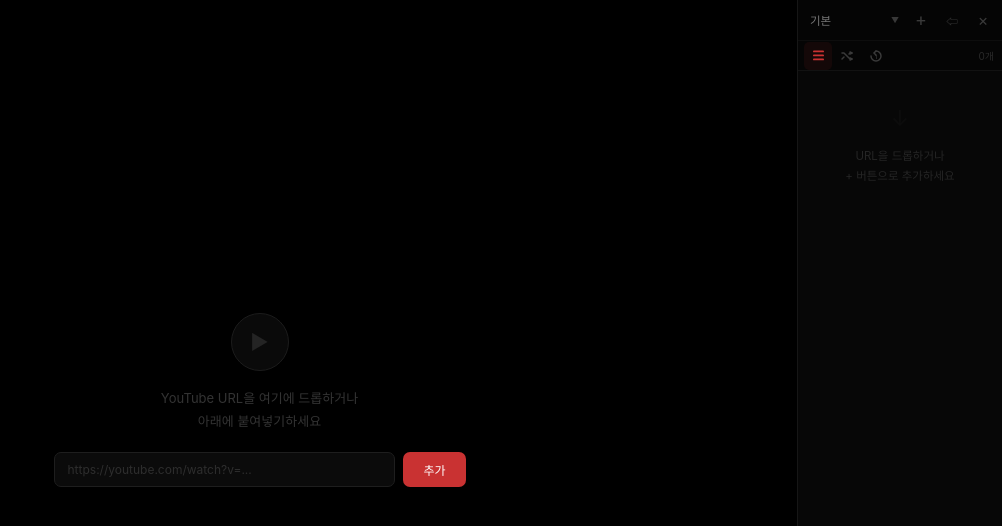
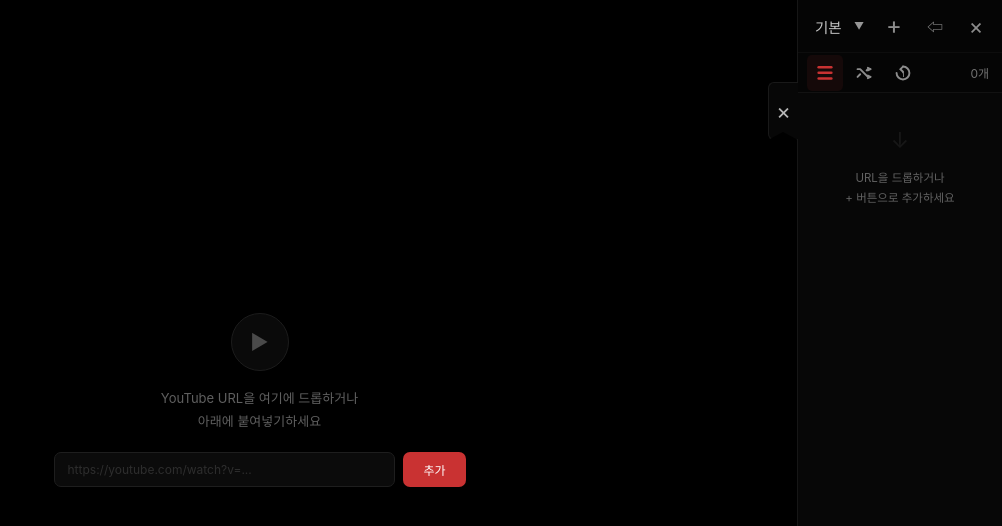
Before and after one commit to m00nlygreat/yt-list, a React (Vite) app: page / in a window 1280 px wide. Shown: the top 526 px of the page, without its empty margins (278-1280 px from the left). Built offline with nearby package versions, Linux system fonts and the light colour scheme.

Commit message:
Refine playlist panel interactions

```diff
--- a/src/App.css
+++ b/src/App.css
@@ -42,21 +42,21 @@
 .edge-trigger::after {
   content: '';
   position: absolute;
-  top: var(--edge-y, 50%);
+  top: 0;
+  bottom: 0;
   width: 160px;
-  height: min(1260px, 210vh);
   opacity: 0;
   pointer-events: none;
   transition:
-    opacity 1.5s cubic-bezier(0.16, 1, 0.3, 1),
-    transform 1.5s cubic-bezier(0.16, 1, 0.3, 1);
+    opacity 0.18s ease-out,
+    transform 0.18s ease-out;
 }
 
 .edge-trigger-r::after {
   right: 0;
-  transform: translateY(-50%) translateX(28px);
+  transform: translateX(28px);
   background: radial-gradient(
-    ellipse at 100% 50%,
+    ellipse 160px 630px at 100% var(--edge-y, 50%),
     rgba(255, 255, 255, 0.32) 0%,
     rgba(255, 255, 255, 0.14) 22%,
     rgba(255, 255, 255, 0.04) 50%,
@@ -66,9 +66,9 @@
 
 .edge-trigger-l::after {
   left: 0;
-  transform: translateY(-50%) translateX(-28px);
+  transform: translateX(-28px);
   background: radial-gradient(
-    ellipse at 0% 50%,
+    ellipse 160px 630px at 0% var(--edge-y, 50%),
     rgba(255, 255, 255, 0.32) 0%,
     rgba(255, 255, 255, 0.14) 22%,
     rgba(255, 255, 255, 0.04) 50%,
@@ -79,7 +79,7 @@
 .edge-trigger-r:hover::after,
 .edge-trigger-l:hover::after {
   opacity: 1;
-  transform: translateY(-50%) translateX(0);
+  transform: translateX(0);
 }
 
 .main-content {
@@ -150,11 +150,11 @@
   align-items: center;
   justify-content: center;
   font-size: 20px;
-  color: #242424;
+  color: #4a4a4a;
 }
 
 .drop-hint-text {
-  color: #333;
+  color: #5f5f5f;
   font-size: 13px;
   line-height: 1.75;
   text-align: center;
@@ -293,6 +293,48 @@
   left: 2px;
 }
 
+.panel-bookmark-close {
+  position: absolute;
+  top: 82px;
+  width: 30px;
+  height: 58px;
+  z-index: 45;
+  display: flex;
+  align-items: center;
+  justify-content: center;
+  background: #070707;
+  border: 1px solid #191919;
+  color: #b8b8b8;
+  cursor: pointer;
+  font-size: 22px;
+  line-height: 1;
+  box-shadow: 0 10px 24px rgba(0, 0, 0, 0.42);
+  transition:
+    color 0.12s,
+    background 0.12s,
+    border-color 0.12s;
+}
+
+.panel-bookmark-close:hover {
+  background: #101010;
+  border-color: #282828;
+  color: #fff;
+}
+
+.panel-bookmark-close-l {
+  left: -30px;
+  border-right: 0;
+  border-radius: 6px 0 0 6px;
+  clip-path: polygon(0 0, 100% 0, 100% 100%, 50% 86%, 0 100%);
+}
+
+.panel-bookmark-close-r {
+  right: -30px;
+  border-left: 0;
+  border-radius: 0 6px 6px 0;
+  clip-path: polygon(0 0, 100% 0, 100% 100%, 50% 86%, 0 100%);
+}
+
 .panel-hdr {
   display: flex;
   flex-direction: column;
@@ -302,19 +344,19 @@
 }
 
 .panel-hdr-top {
+  height: 52px;
+  display: flex;
+  align-items: center;
+  padding: 0 7px 0 9px;
+  gap: 3px;
+}
+
+.panel-hdr-modes {
   height: 40px;
   display: flex;
   align-items: center;
-  padding: 0 4px 0 6px;
-  gap: 1px;
-}
-
-.panel-hdr-modes {
-  height: 30px;
-  display: flex;
-  align-items: center;
-  padding: 0 4px 0 6px;
-  gap: 1px;
+  padding: 0 7px 0 9px;
+  gap: 3px;
   border-top: 1px solid #0d0d0d;
 }
 
@@ -323,9 +365,9 @@
 }
 
 .panel-count {
-  font-size: 10px;
-  color: #2a2a2a;
-  padding-right: 4px;
+  font-size: 12px;
+  color: #737373;
+  padding-right: 6px;
   flex-shrink: 0;
 }
 
@@ -336,7 +378,7 @@
   justify-content: center;
   background: none;
   border-radius: 5px;
-  color: #3a3a3a;
+  color: #8c8c8c;
   cursor: pointer;
   flex-shrink: 0;
   transition:
@@ -345,36 +387,41 @@
 }
 
 .mode-btn {
-  width: 28px;
-  height: 28px;
+  width: 36px;
+  height: 36px;
+}
+
+.mode-btn svg {
+  width: 18px;
+  height: 18px;
 }
 
 .icon-btn {
-  width: 30px;
-  height: 30px;
+  width: 38px;
+  height: 38px;
 }
 
 .add-icon {
-  font-size: 18px;
+  font-size: 24px;
   line-height: 1;
 }
 
 .side-icon {
-  font-size: 12px;
+  font-size: 16px;
 }
 
 .close-icon {
-  font-size: 16px;
+  font-size: 22px;
 }
 
 .mode-btn:hover,
 .icon-btn:hover {
-  color: #777;
+  color: #d2d2d2;
   background: #0e0e0e;
 }
 
 .icon-btn:hover {
-  color: #aaa;
+  color: #f0f0f0;
 }
 
 .mode-btn.active {
@@ -395,19 +442,19 @@
   gap: 4px;
   background: none;
   border: none;
-  color: #777;
+  color: #c7c7c7;
   cursor: pointer;
-  padding: 5px 6px;
+  padding: 8px 8px;
   border-radius: 5px;
   text-align: left;
-  font-size: 11.5px;
+  font-size: 14.5px;
   transition:
     color 0.12s,
     background 0.12s;
 }
 
 .pl-btn:hover {
-  color: #ccc;
+  color: #fff;
   background: #0f0f0f;
 }
 
@@ -420,8 +467,8 @@
 }
 
 .pl-arrow {
-  font-size: 8px;
-  opacity: 0.45;
+  font-size: 10px;
+  opacity: 0.75;
   flex-shrink: 0;
 }
 
@@ -443,8 +490,8 @@
   align-items: center;
   padding: 8px 10px;
   cursor: pointer;
-  font-size: 11.5px;
-  color: #888;
+  font-size: 12.5px;
+  color: #bdbdbd;
   gap: 6px;
   transition:
     background 0.1s,
@@ -453,7 +500,7 @@
 
 .pl-menu-item:hover {
   background: #181818;
-  color: #ddd;
+  color: #fff;
 }
 
 .pl-menu-item.cur {
@@ -488,7 +535,7 @@
   align-items: center;
   justify-content: center;
   background: none;
-  color: #555;
+  color: #9a9a9a;
   cursor: pointer;
   font-size: 13px;
   border-radius: 3px;
@@ -513,7 +560,7 @@
   padding: 8px 10px;
   background: none;
   border-top: 1px solid #181818;
-  color: #484848;
+  color: #9a9a9a;
   cursor: pointer;
   font-size: 11px;
   text-align: left;
@@ -523,7 +570,7 @@
 }
 
 .pl-add-btn:hover {
-  color: #999;
+  color: #e0e0e0;
   background: #0e0e0e;
 }
 
@@ -549,7 +596,7 @@
 }
 
 .panel-url-input::placeholder {
-  color: #2c2c2c;
+  color: #666;
 }
 
 .panel-url-input:focus {
@@ -580,7 +627,7 @@
 .panel-empty {
   padding: 28px 12px;
   text-align: center;
-  color: #252525;
+  color: #626262;
   font-size: 11.5px;
   line-height: 1.75;
 }
@@ -601,6 +648,27 @@
   border-left: 2px solid transparent;
   min-height: 52px;
   transition: background 0.08s;
+}
+
+.vi.vi-drop-before::before,
+.vi.vi-drop-after::after {
+  content: '';
+  position: absolute;
+  left: 8px;
+  right: 8px;
+  height: 2px;
+  border-radius: 1px;
+  background: #c93232;
+  pointer-events: none;
+  z-index: 2;
+}
+
+.vi.vi-drop-before::before {
+  top: 0;
+}
+
+.vi.vi-drop-after::after {
+  bottom: 0;
 }
 
 .vi:hover {
@@ -698,7 +766,7 @@
   align-items: center;
   justify-content: center;
   font-size: 12px;
-  color: rgba(255, 255, 255, 0.6);
+  color: rgba(255, 255, 255, 0.9);
 }
 
 .vi-meta {
@@ -713,12 +781,12 @@
   overflow: hidden;
   font-size: 11.5px;
   line-height: 1.45;
-  color: rgba(255, 255, 255, 0.55);
+  color: rgba(255, 255, 255, 0.78);
   word-break: break-word;
 }
 
 .vi-active .vi-title {
-  color: rgba(255, 255, 255, 0.9);
+  color: rgba(255, 255, 255, 0.98);
 }
 
 .vi-input {
@@ -740,7 +808,7 @@
   align-items: center;
   justify-content: center;
   background: none;
-  color: #404040;
+  color: #8a8a8a;
   cursor: pointer;
   font-size: 15px;
   border-radius: 3px;
--- a/src/App.tsx
+++ b/src/App.tsx
@@ -110,7 +110,7 @@
       type="button"
       className={`edge-trigger ${side === 'right' ? 'edge-trigger-r' : 'edge-trigger-l'}`}
       onClick={onShow}
-      onMouseMove={(event) => {
+      onPointerMove={(event) => {
         const rect = event.currentTarget.getBoundingClientRect()
         triggerRef.current?.style.setProperty('--edge-y', `${event.clientY - rect.top}px`)
       }}
@@ -150,17 +150,25 @@
   isActive,
   isPlaying,
   iconOnly,
+  dropPosition,
   onSelect,
   onDelete,
   onRename,
+  onReorderStart,
+  onReorderOver,
+  onReorderEnd,
 }: {
   video: PlaylistItem
   isActive: boolean
   isPlaying: boolean
   iconOnly: boolean
+  dropPosition: 'before' | 'after' | null
   onSelect: (itemId: string) => void
   onDelete: (itemId: string) => void
   onRename: (itemId: string, title: string) => void
+  onReorderStart: (itemId: string, event: DragEvent<HTMLDivElement>) => void
+  onReorderOver: (itemId: string, event: DragEvent<HTMLDivElement>) => void
+  onReorderEnd: () => void
 }) {
   const [editing, setEditing] = useState(false)
   const [editValue, setEditValue] = useState('')
@@ -189,10 +197,19 @@
 
   return (
     <div
-      className={['vi', isActive ? 'vi-active' : '', iconOnly ? 'vi-icon-mode' : '']
+      className={[
+        'vi',
+        isActive ? 'vi-active' : '',
+        iconOnly ? 'vi-icon-mode' : '',
+        dropPosition ? `vi-drop-${dropPosition}` : '',
+      ]
         .filter(Boolean)
         .join(' ')}
       onClick={() => onSelect(video.id)}
+      draggable={!editing}
+      onDragStart={(event) => onReorderStart(video.id, event)}
+      onDragOver={(event) => onReorderOver(video.id, event)}
+      onDragEnd={onReorderEnd}
       title={iconOnly ? video.title : undefined}
     >
       <div className={['vi-thumb', iconOnly ? 'vi-thumb-sq' : ''].filter(Boolean).join(' ')}>
@@ -258,6 +275,7 @@
   onSelectItem,
   onDeleteItem,
   onRenameItem,
+  onReorderItem,
   onSetPlayMode,
   onToggleSide,
   onHide,
@@ -278,6 +296,7 @@
   onSelectItem: (itemId: string) => void
   onDeleteItem: (itemId: string) => void
   onRenameItem: (itemId: string, title: string) => void
+  onReorderItem: (fromItemId: string, toItemId: string, position: 'before' | 'after') => void
   onSetPlayMode: (mode: PlayMode) => void
   onToggleSide: () => void
   onHide: () => void
@@ -290,6 +309,12 @@
   const [renameValue, setRenameValue] = useState('')
   const [showUrlInput, setShowUrlInput] = useState(false)
   const [urlValue, setUrlValue] = useState('')
+  const [reorderState, setReorderState] = useState<{
+    fromId: string
+    toId: string
+    position: 'before' | 'after'
+  } | null>(null)
+  const reorderStateRef = useRef<typeof reorderState>(null)
   const draggingRef = useRef(false)
   const startXRef = useRef(0)
   const startWidthRef = useRef(0)
@@ -329,10 +354,63 @@
   }
 
   function handleDrop(event: DragEvent<HTMLElement>) {
+    if (event.dataTransfer.types.includes('application/x-yt-list-item')) {
+      event.preventDefault()
+      event.stopPropagation()
+      const fromId = event.dataTransfer.getData('application/x-yt-list-item')
+      const currentReorderState = reorderStateRef.current
+      if (fromId && currentReorderState && currentReorderState.fromId === fromId) {
+        onReorderItem(fromId, currentReorderState.toId, currentReorderState.position)
+      }
+      reorderStateRef.current = null
+      setReorderState(null)
+      return
+    }
+
     event.preventDefault()
     event.stopPropagation()
     const text = droppedText(event)
     if (text) onAddVideos(text)
+  }
+
+  function beginReorder(itemId: string, event: DragEvent<HTMLDivElement>) {
+    if (event.target instanceof HTMLElement && event.target.closest('button, input')) {
+      event.preventDefault()
+      return
+    }
+
+    event.dataTransfer.effectAllowed = 'move'
+    event.dataTransfer.setData('application/x-yt-list-item', itemId)
+    reorderStateRef.current = null
+    setReorderState(null)
+  }
+
+  function updateReorderTarget(itemId: string, event: DragEvent<HTMLDivElement>) {
+    const fromId = event.dataTransfer.getData('application/x-yt-list-item')
+    if (!fromId || fromId === itemId) {
+      reorderStateRef.current = null
+      setReorderState(null)
+      return
+    }
+
+    event.preventDefault()
+    event.stopPropagation()
+    event.dataTransfer.dropEffect = 'move'
+
+    const rect = event.currentTarget.getBoundingClientRect()
+    const position: 'before' | 'after' = event.clientY < rect.top + rect.height / 2 ? 'before' : 'after'
+    const nextState = { fromId, toId: itemId, position }
+    reorderStateRef.current = nextState
+    setReorderState((current) =>
+      current?.fromId === fromId && current.toId === itemId && current.position === position
+        ? current
+        : nextState,
+    )
+  }
+
+  function endReorder() {
+    reorderStateRef.current = null
+    setReorderState(null)
   }
 
   function submitUrl(event: FormEvent<HTMLFormElement>) {
@@ -360,6 +438,15 @@
       onDrop={handleDrop}
     >
       <div className={`rh ${panelSide === 'right' ? 'rh-l' : 'rh-r'}`} onMouseDown={beginResize} />
+      <button
+        className={`panel-bookmark-close ${panelSide === 'right' ? 'panel-bookmark-close-l' : 'panel-bookmark-close-r'}`}
+        type="button"
+        onClick={onHide}
+        title="패널 닫기"
+        aria-label="패널 닫기"
+      >
+        ×
+      </button>
 
       <div className="panel-hdr">
         <div className="panel-hdr-top">
@@ -510,9 +597,17 @@
               video={video}
               isActive={video.id === activeItemId}
               isPlaying={video.id === activeItemId && isPlaying}
+              dropPosition={
+                reorderState?.toId === video.id && reorderState.fromId !== video.id
+                  ? reorderState.position
+                  : null
+              }
               onSelect={onSelectItem}
               onDelete={onDeleteItem}
               onRename={onRenameItem}
+              onReorderStart={beginReorder}
+              onReorderOver={updateReorderTarget}
+              onReorderEnd={endReorder}
               iconOnly={iconOnly}
             />
           ))
@@ -859,6 +954,29 @@
     }))
   }
 
+  function reorderItem(fromItemId: string, toItemId: string, position: 'before' | 'after') {
+    if (fromItemId === toItemId) return
+
+    updateActivePlaylist((playlist) => {
+      const fromIndex = playlist.items.findIndex((item) => item.id === fromItemId)
+      const toIndex = playlist.items.findIndex((item) => item.id === toItemId)
+      if (fromIndex < 0 || toIndex < 0) return playlist
+
+      const items = [...playlist.items]
+      const [movingItem] = items.splice(fromIndex, 1)
+      const adjustedToIndex = items.findIndex((item) => item.id === toItemId)
+      const insertIndex = position === 'before' ? adjustedToIndex : adjustedToIndex + 1
+
+      items.splice(insertIndex, 0, movingItem)
+
+      return {
+        ...playlist,
+        items,
+        updatedAt: Date.now(),
+      }
+    })
+  }
+
   function setPanelSide(panelSide: PanelSide) {
     setState((current) => ({ ...current, settings: { ...current.settings, panelSide } }))
   }
@@ -904,6 +1022,7 @@
       onSelectItem={selectItem}
       onDeleteItem={deleteItem}
       onRenameItem={renameItem}
+      onReorderItem={reorderItem}
       onSetPlayMode={(playMode) => setState((current) => ({ ...current, settings: { ...current.settings, playMode } }))}
       onToggleSide={() => setPanelSide(state.settings.panelSide === 'left' ? 'right' : 'left')}
       onHide={() => setState((current) => ({ ...current, settings: { ...current.settings, panelHidden: true } }))}
```
